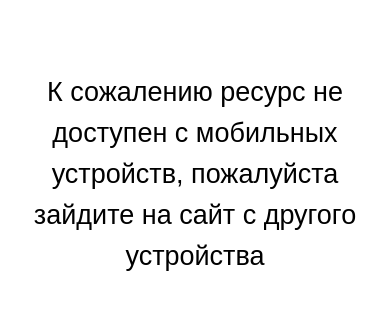
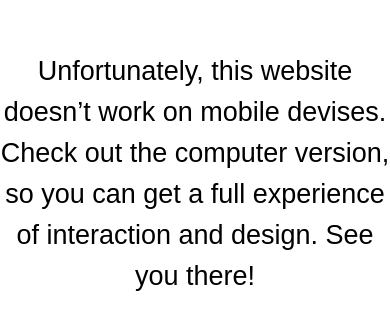
Before and after one commit to Lizonliz/bhsad-personal-website, a plain HTML site: page index.html in a window 390 px wide. Shown: the part 248-578 px from the top of the page. Drawn offline with Linux system fonts and the light colour scheme.

Commit message:
Change 4

```diff
--- a/index.html
+++ b/index.html
@@ -12,7 +12,7 @@
 <body class="capture widget" id="widget">
 	<div class="site-content-wrapper">
 			<div class="content-mobile">
-				<div class="mobile-body">К сожалению ресурс не доступен с мобильных устройств, пожалуйста зайдите на сайт с другого устройства</div>
+				<div class="mobile-body">Unfortunately, this website doesn’t work on mobile devises. Check out the computer version, so you can get a full experience of interaction and design. See you there! </div>
 			</div>
 			<div class="content-window">
 				<div class="header">
```
